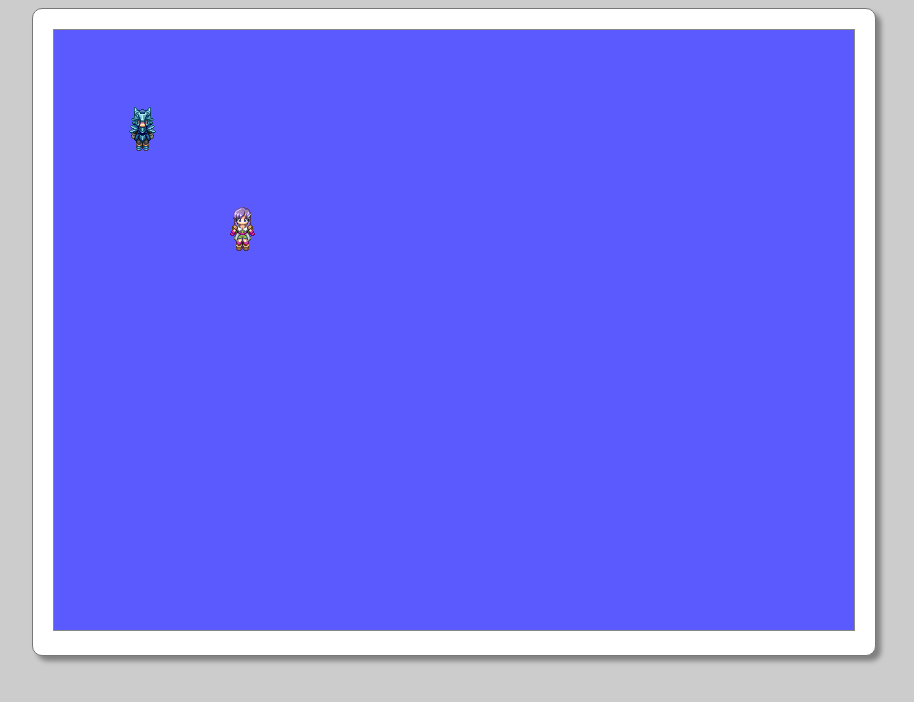
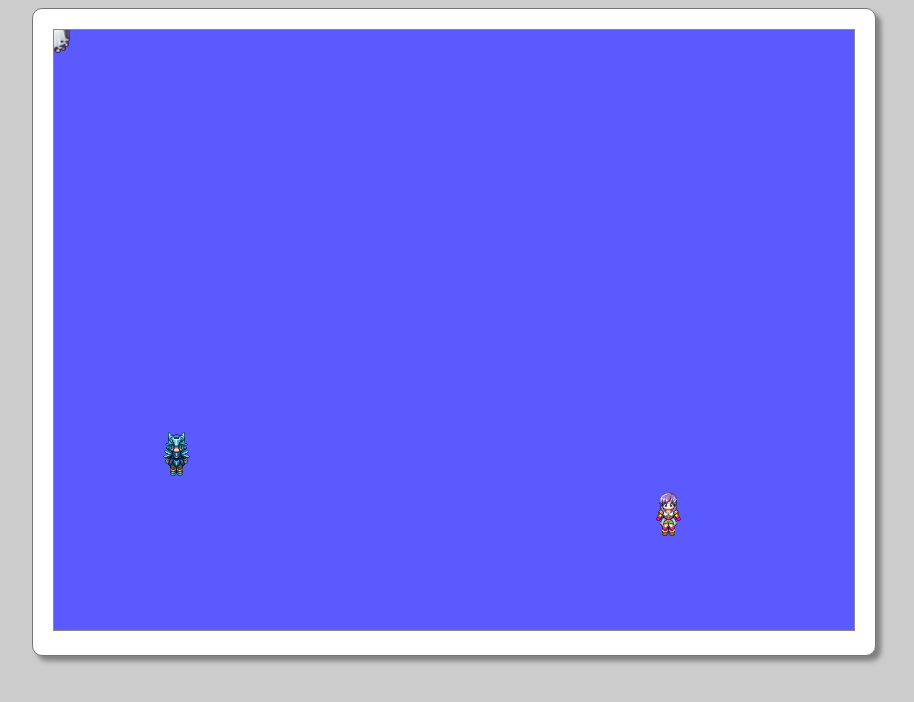
Before and after one commit to zhangsu/lover, a plain HTML site: page index.html in a window 1280 px wide. Shown: the whole page, without its empty margins (186-1100 px from the left). Drawn offline with Linux system fonts and the light colour scheme.

Commit message:
Add enemy spawn

```diff
--- a/character.js
+++ b/character.js
@@ -1,14 +1,17 @@
-function Character(x, y, unitWidth, spriteWidth, spriteHeight, imagePath) {
+function Character(x, y, unitWidth, imagePath) {
   this.speed = 5
   this.x = x || 0
   this.y = y || 0
   this.unitWidth = unitWidth || 20
-  this.spriteWidth = spriteWidth || 32
-  this.spriteHeight = spriteHeight || 32
   this.spriteFrame = 0
   this.orientation = 0
   if (imagePath) {
     this.image = new Image()
+    var self = this
+    this.image.onload = function () {
+      self.spriteWidth = this.width / 4
+      self.spriteHeight = this.height / 4
+    }
     this.image.src = imagePath
   }
 
@@ -26,7 +29,7 @@ function Character(x, y, unitWidth, spriteWidth, spriteHeight, imagePath) {
 Character.FRAME_COUNT = 4
 
 Character.prototype = {
-  sprite: function () {
+  sprite : function () {
     var buffer = document.createElement("canvas")
     buffer.setAttribute('width', this.spriteWidth)
     buffer.setAttribute('height', this.spriteHeight)
@@ -38,42 +41,42 @@ Character.prototype = {
     return buffer
   },
 
-  moveDown: function () {
+  moveDown : function () {
     this.y += this.speed
     this.orientation = 0
   },
 
-  moveUp: function () {
+  moveUp : function () {
     this.y -= this.speed
     this.orientation = 3
   },
 
-  moveLeft: function () {
+  moveLeft : function () {
     this.x -= this.speed
     this.orientation = 1
   },
 
-  moveRight: function () {
+  moveRight : function () {
     this.x += this.speed
     this.orientation = 2
   },
-  undoMoveDown: function () {
+  undoMoveDown : function () {
     this.y -= this.speed
   },
 
-  undoMoveUp: function () {
+  undoMoveUp : function () {
     this.y += this.speed
   },
 
-  undoMoveLeft: function () {
+  undoMoveLeft : function () {
     this.x += this.speed
   },
 
-  undoMoveRight: function () {
+  undoMoveRight : function () {
     this.x -= this.speed
   },
 
-  colliding: function (character) {
+  colliding : function (character) {
     var thisOffset = this.unitWidth / 2,
         thisX1 = this.x - thisOffset,
         thisY1 = this.y - thisOffset,
@@ -87,14 +90,14 @@ Character.prototype = {
     return thisX1 <= x2 && thisX2 >= x1 && thisY1 <= y2 && thisY2 >= y1
   },
 
-  draw: function (context) {
+  draw : function (context) {
     context.save()
     context.translate(-this.spriteWidth / 2, -this.spriteHeight / 2)
     context.drawImage(this.sprite(), this.x, this.y)
     context.restore()
   },
 
-  clear: function (context) {
+  clear : function (context) {
     context.save()
     context.translate(-this.spriteWidth / 2, -this.spriteHeight / 2)
     context.fillRect(this.x, this.y, this.spriteWidth, this.spriteHeight)
--- /dev/null
+++ b/enemy.js
@@ -0,0 +1,22 @@
+function Enemy(x, y, unitWidth, imagePath) {
+  Character.call(this, x, y, unitWidth, imagePath)
+  this.speed = 5
+}
+
+Enemy.SPAWN_AREA_LENGTH = 50
+
+Enemy.prototype = Object.create(new Character())
+
+Enemy.prototype.move = function (width, height) {
+  if (this.x < 0)
+    ++this.x
+  else if (this.y < 0)
+    ++this.y
+  else if (this.x >= width)
+    --this.x
+  else if (this.y >= height)
+    -- this.y
+  else {
+
+  }
+}
--- a/index.html
+++ b/index.html
@@ -22,6 +22,7 @@
     </div>
     <script src="character.js"></script>
     <script src="player.js"></script>
+    <script src="enemy.js"></script>
     <script src="lover.js"></script>
   </body>
 </html>
--- a/lover.js
+++ b/lover.js
@@ -1,12 +1,26 @@
 ;(function () {
   var canvas = document.getElementById('viewport'),
       context = canvas.getContext('2d'),
-      male = new Player(88, 99, 16, 128 / 4, 192 / 4, "male.png"),
-      female = new Player(188, 199, 16, 128 / 4, 192 / 4, "female.png"),
-      enemies = []
+      male, female, enemies = [],
+      leftKeyDown = false,
+      rightKeyDown = false,
+      downKeyDown = false,
+      upKeyDown = false,
+      cursorX, cursorY, cursorOnScreen,
+      sampleSpaceX, sampleSpaceY
 
   context.fillStyle = "rgb(90, 90, 255)"
   context.fillRect(0, 0, canvas.width, canvas.height)
+
+  male = new Player(Math.round(Math.random() * canvas.width / 2),
+                    Math.round(Math.random() * canvas.height),
+                    16, "male.png")
+  female = new Player(Math.round(Math.random() * canvas.width / 2)
+                      + canvas.width / 2,
+                      Math.round(Math.random() * canvas.height),
+                      16, "female.png")
+
+  refresh()
 
   function clear() {
     male.clear(context)
@@ -24,14 +38,6 @@
       sprite.draw(context)
     })
   }
-
-  refresh()
-
-  var leftKeyDown = false,
-      rightKeyDown = false,
-      downKeyDown = false,
-      upKeyDown = false,
-      cursorX, cursorY, cursorOnScreen
 
   function overflow(character) {
     return character.x < 0 || character.y < 0 ||
@@ -72,6 +78,12 @@
       if (overflow(female) || female.colliding(male))
         female.undoFollowCursor(direction)
     }
+  }
+
+  function updateEnemyPositions () {
+    enemies.forEach(function (enemy) {
+      enemy.move(canvas.width, canvas.height)
+    })
   }
 
   window.addEventListener('keydown', function (e) {
@@ -124,6 +136,7 @@
       e.preventDefault()
     } else {
       cursorOnScreen = false
+      female.moving = false
     }
   }, true)
 
@@ -136,11 +149,35 @@
     female.moving = false
   }, true)
 
+  // Main rendering loop.
   window.setInterval(function () {
     clear()
     updateMalePosition()
     updateFemalePosition()
+    updateEnemyPositions()
     refresh()
   }, 50)
 
+  function spawnEnemy() {
+    var spawnPosition = {
+      x : Math.random() * Enemy.SPAWN_AREA_LENGTH * 2,
+      y : Math.random() * Enemy.SPAWN_AREA_LENGTH * 2
+    }
+
+    if (spawnPosition.x >= Enemy.SPAWN_AREA_LENGTH)
+      spawnPosition.x = spawnPosition - Enemy.SPAWN_AREA_LENGTH + canvas.width
+    else
+      spawnPosition.x = -spawnPosition.x
+
+    if (spawnPosition.y >= Enemy.SPAWN_AREA_LENGTH)
+      spawnPosition.y = spawnPosition - Enemy.SPAWN_AREA_LENGTH + canvas.height
+    else
+      spawnPosition.y = -spawnPosition.y
+
+    enemies.push(new Enemy(spawnPosition.x, spawnPosition.y, 20, "undead.png"))
+  }
+  // Spawn enemies.
+  spawnEnemy()
+  window.setInterval(spawnEnemy, 5000)
+
 })()
--- a/player.js
+++ b/player.js
@@ -1,5 +1,5 @@
-function Player(x, y, unitWidth, spriteWidth, spriteHeight, imagePath) {
-  Character.call(this, x, y, unitWidth, spriteWidth, spriteHeight, imagePath)
+function Player(x, y, unitWidth, imagePath) {
+  Character.call(this, x, y, unitWidth, imagePath)
   this.speed = 3
   this.hp = 10
   this.retainCursorDirectionCount = Player.RETAIN_CURSOR_DIRECTION_COUNT
```
Also changed, not shown: undead.png (renamed from monster.png).
